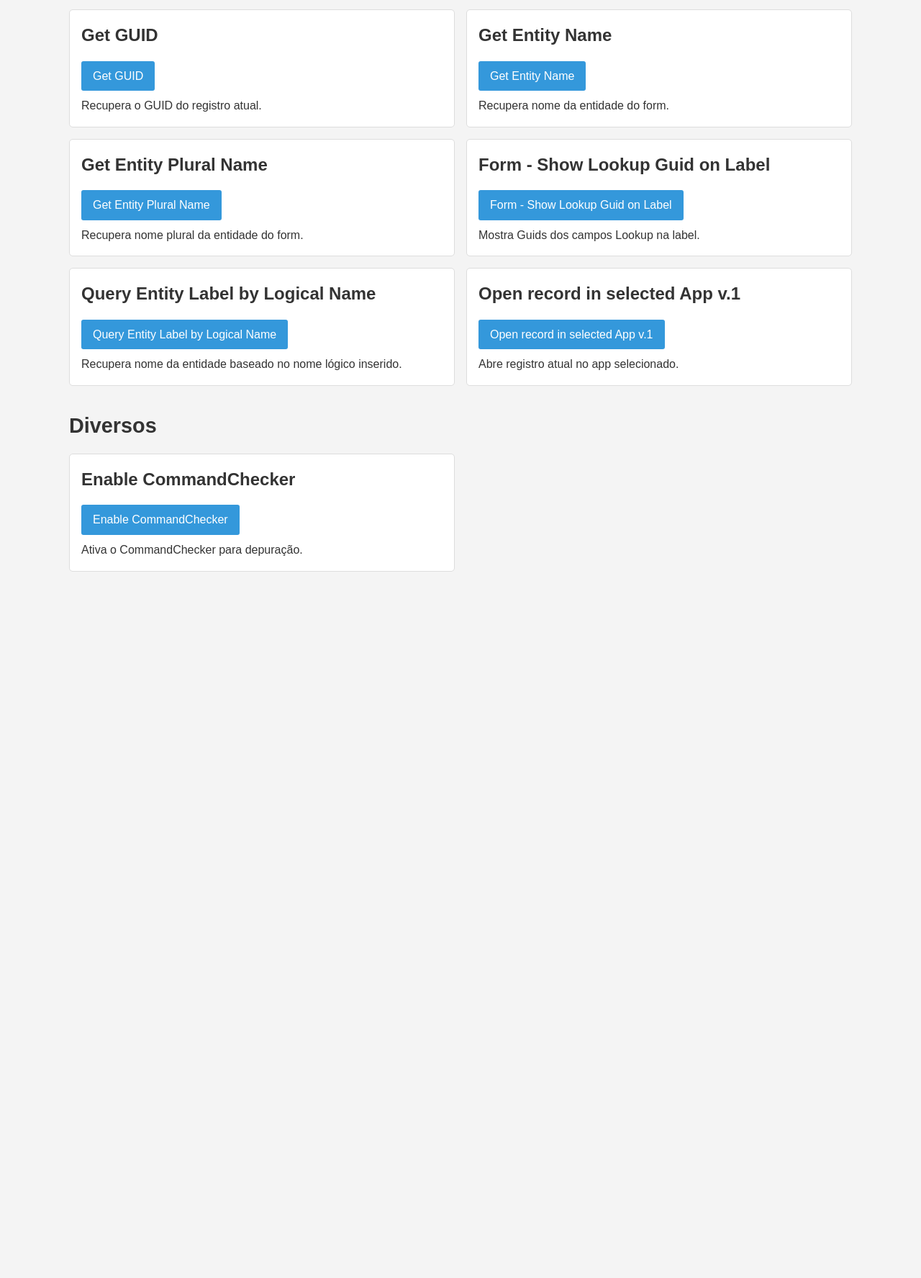
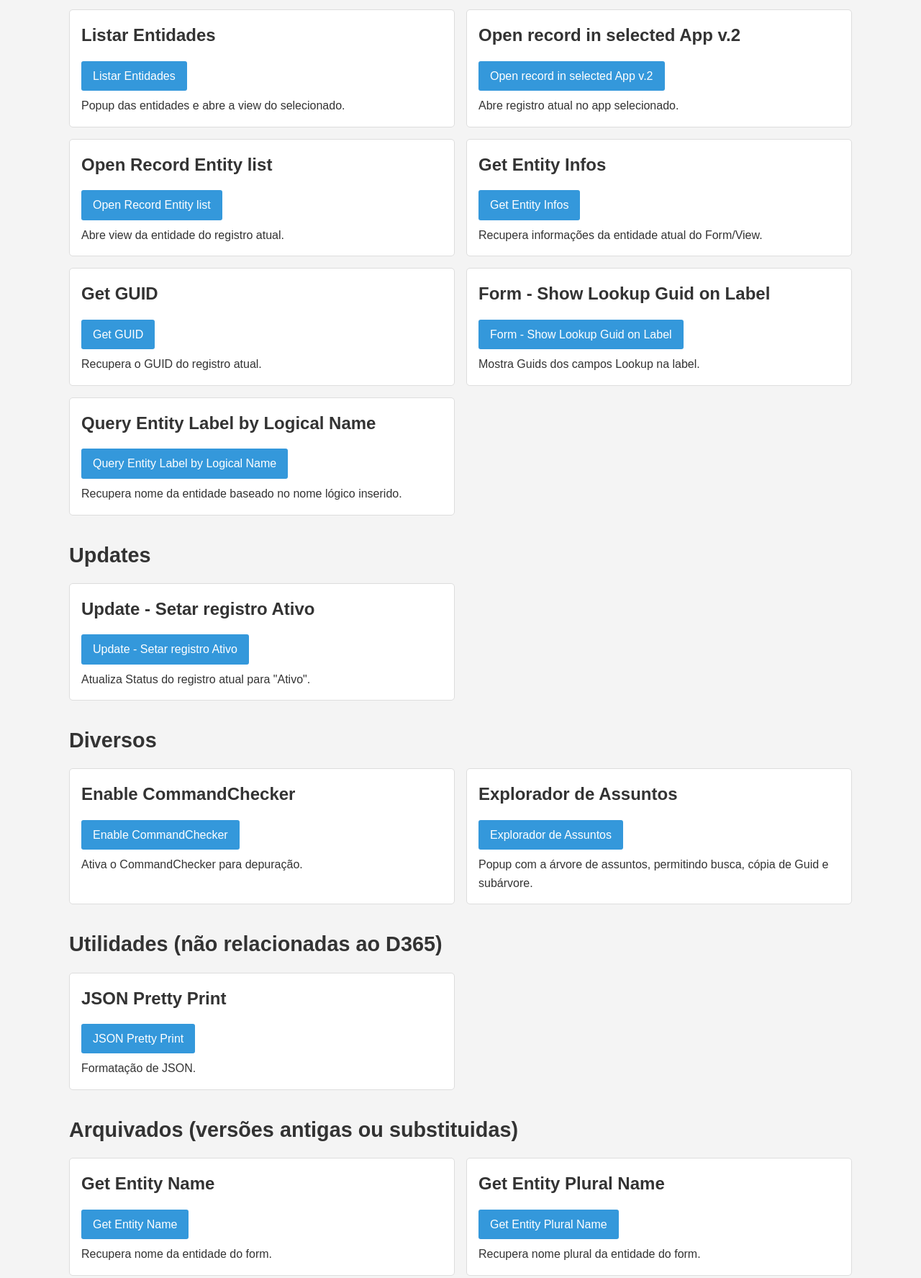
Before and after one commit to hfbrito/d365bookmarklets, a plain HTML site: page index.html in a window 1280 px wide. Shown: the part 164-1939 px from the top of the page at 72% size. Before the commit the page ends 1054 px from the top, so only its background shows below. Drawn offline with Linux system fonts and the light colour scheme.

Commit message:
Update index.html

```diff
--- a/index.html
+++ b/index.html
@@ -6,27 +6,31 @@
             const branch = 'main';
             const jsFiles = [
                 'scripts/Get GUID.js',
-                'scripts/Enable CommandChecker.js'
-                'scripts/Form - Show Lookup Guid on Label.js'
-                'scripts/Get Entity Name.js'
-                'scripts/Get Entity Plural Name.js'
-                'scripts/Query Entity Label by Logical Name.js'
-                'scripts/Open record in selected App v.1.js'
+                'scripts/Enable CommandChecker.js',
+                'scripts/Form - Show Lookup Guid on Label.js',
+                'scripts/Get Entity Name.js',
+                'scripts/Get Entity Plural Name.js',
+                'scripts/Query Entity Label by Logical Name.js',
+                'scripts/Open record in selected App v.1.js',
+                'scripts/Explorador de Assuntos.js',
+                'scripts/Open record in selected App v.2.js',
+                'scripts/Listar Entidades.js',
+                'scripts/Open Record Entity list.js',
+                'scripts/Get Entity Infos.js',
+                'scripts/Get Form name.js',
+                'scripts/Update - Setar registro Ativo.js',
+                'scripts/JSON Pretty Print.js'
                 // Add more file paths here, e.g., 'scripts/NewBookmarklet.js'
             ];
 
             const bookmarkletMap = {};
-
+			debugger;
             // Fetch and process each JS file
             for (const file of jsFiles) {
                 try {
                     const rawResponse = await fetch(`https://raw.githubusercontent.com/${repoOwner}/${repoName}/${branch}/${file}`);
                     if (!rawResponse.ok) throw new Error(`Failed to fetch ${file}`);
-                    let jsCode = await rawResponse.text();
-                    jsCode = jsCode.replace(/\/\/.*$/gm, '') // Remove single-line comments
-                                   .replace(/\/\*[\s\S]*?\*\//g, '') // Remove multi-line comments
-                                   .replace(/\s+/g, ' ').trim(); // Collapse whitespace
-                    const bookmarkletCode = `javascript:(function(){${encodeURIComponent(jsCode)}})();`;
+                    let bookmarkletCode = await rawResponse.text();
                     const fileName = file.split('/').pop().replace('.js', '');
                     bookmarkletMap[fileName] = bookmarkletCode;
                 } catch (error) {
@@ -154,22 +158,34 @@
             <div class="bookmarklet-container">
 
 				<!--Adicionar divs de bookmarklets aqui-->
-                <div class="bookmarklet" data-bookmarklet="Get GUID">
+                <div class="bookmarklet" data-bookmarklet="Listar Entidades">
+                    <h2>Listar Entidades</h2>
+                    <a href="#">Listar Entidades</a>
+                    <p>Popup das entidades e abre a view do selecionado.</p>
+                </div>
+
+				<div class="bookmarklet" data-bookmarklet="Open record in selected App v.2">
+                    <h2>Open record in selected App v.2</h2>
+                    <a href="#">Open record in selected App v.2</a>
+                    <p>Abre registro atual no app selecionado.</p>
+                </div>
+
+				<div class="bookmarklet" data-bookmarklet="Open Record Entity list">
+                    <h2>Open Record Entity list</h2>
+                    <a href="#">Open Record Entity list</a>
+                    <p>Abre view da entidade do registro atual.</p>
+                </div>
+
+				<div class="bookmarklet" data-bookmarklet="Get Entity Infos">
+                    <h2>Get Entity Infos</h2>
+                    <a href="#">Get Entity Infos</a>
+                    <p>Recupera informações da entidade atual do Form/View.</p>
+                </div>
+
+				<div class="bookmarklet" data-bookmarklet="Get GUID">
                     <h2>Get GUID</h2>
                     <a href="#">Get GUID</a>
                     <p>Recupera o GUID do registro atual.</p>
-                </div>
-
-				<div class="bookmarklet" data-bookmarklet="Get Entity Name">
-                    <h2>Get Entity Name</h2>
-                    <a href="#">Get Entity Name</a>
-                    <p>Recupera nome da entidade do form.</p>
-                </div>
-
-				<div class="bookmarklet" data-bookmarklet="Get Entity Plural Name">
-                    <h2>Get Entity Plural Name</h2>
-                    <a href="#">Get Entity Plural Name</a>
-                    <p>Recupera nome plural da entidade do form.</p>
                 </div>
 
 				<div class="bookmarklet" data-bookmarklet="Form - Show Lookup Guid on Label">
@@ -184,14 +200,23 @@
                     <p>Recupera nome da entidade baseado no nome lógico inserido.</p>
                 </div>
 
-				<div class="bookmarklet" data-bookmarklet="Open record in selected App v.1">
-                    <h2>Open record in selected App v.1</h2>
-                    <a href="#">Open record in selected App v.1</a>
-                    <p>Abre registro atual no app selecionado.</p>
+            </div>
+        </section>
+
+		<section>
+            <h2>Updates</h2>
+            <div class="bookmarklet-container">
+
+				<!--Adicionar divs de bookmarklets aqui-->
+                <div class="bookmarklet" data-bookmarklet="Update - Setar registro Ativo">
+                    <h2>Update - Setar registro Ativo</h2>
+                    <a href="#">Update - Setar registro Ativo</a>
+                    <p>Atualiza Status do registro atual para "Ativo".</p>
                 </div>
 
             </div>
         </section>
+
         <section>
             <h2>Diversos</h2>
             <div class="bookmarklet-container">
@@ -203,8 +228,55 @@
                     <p>Ativa o CommandChecker para depuração.</p>
                 </div>
 
+				<div class="bookmarklet" data-bookmarklet="Explorador de Assuntos">
+                    <h2>Explorador de Assuntos</h2>
+                    <a href="#">Explorador de Assuntos</a>
+                    <p>Popup com a árvore de assuntos, permitindo busca, cópia de Guid e subárvore.</p>
+                </div>
+
             </div>
         </section>
+
+		<section>
+            <h2>Utilidades (não relacionadas ao D365)</h2>
+            <div class="bookmarklet-container">
+
+				<!--Adicionar divs de bookmarklets aqui-->
+                <div class="bookmarklet" data-bookmarklet="JSON Pretty Print">
+                    <h2>JSON Pretty Print</h2>
+                    <a href="#">JSON Pretty Print</a>
+                    <p>Formatação de JSON.</p>
+                </div>
+
+            </div>
+        </section>
+
+		<section>
+            <h2>Arquivados (versões antigas ou substituidas)</h2>
+            <div class="bookmarklet-container">
+
+				<!--Adicionar divs de bookmarklets aqui-->
+				<div class="bookmarklet" data-bookmarklet="Get Entity Name">
+                    <h2>Get Entity Name</h2>
+                    <a href="#">Get Entity Name</a>
+                    <p>Recupera nome da entidade do form.</p>
+                </div>
+
+				<div class="bookmarklet" data-bookmarklet="Get Entity Plural Name">
+                    <h2>Get Entity Plural Name</h2>
+                    <a href="#">Get Entity Plural Name</a>
+                    <p>Recupera nome plural da entidade do form.</p>
+                </div>
+
+				<div class="bookmarklet" data-bookmarklet="Open record in selected App v.1">
+                    <h2>Open record in selected App v.1</h2>
+                    <a href="#">Open record in selected App v.1</a>
+                    <p>Abre registro atual no app selecionado.</p>
+                </div>
+
+            </div>
+        </section>
+
     </div>
     <!--
     <footer>
```
